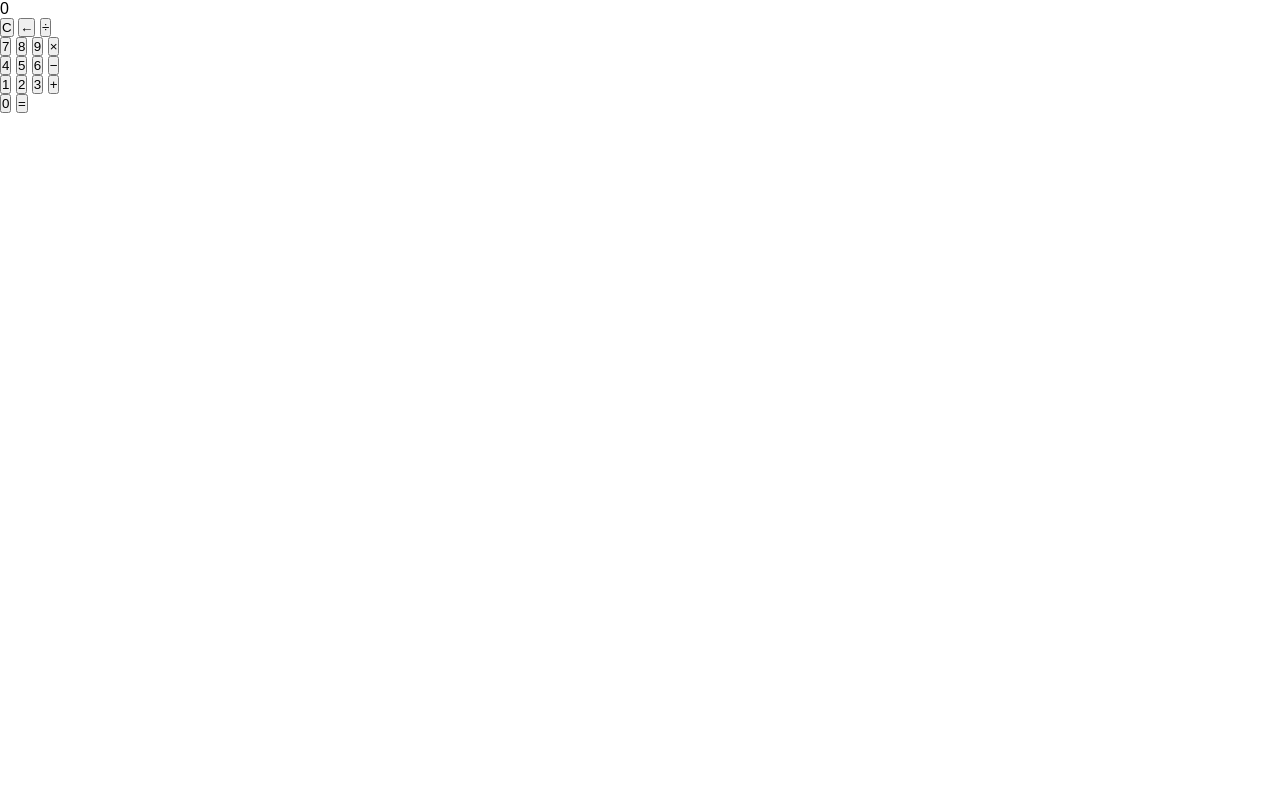
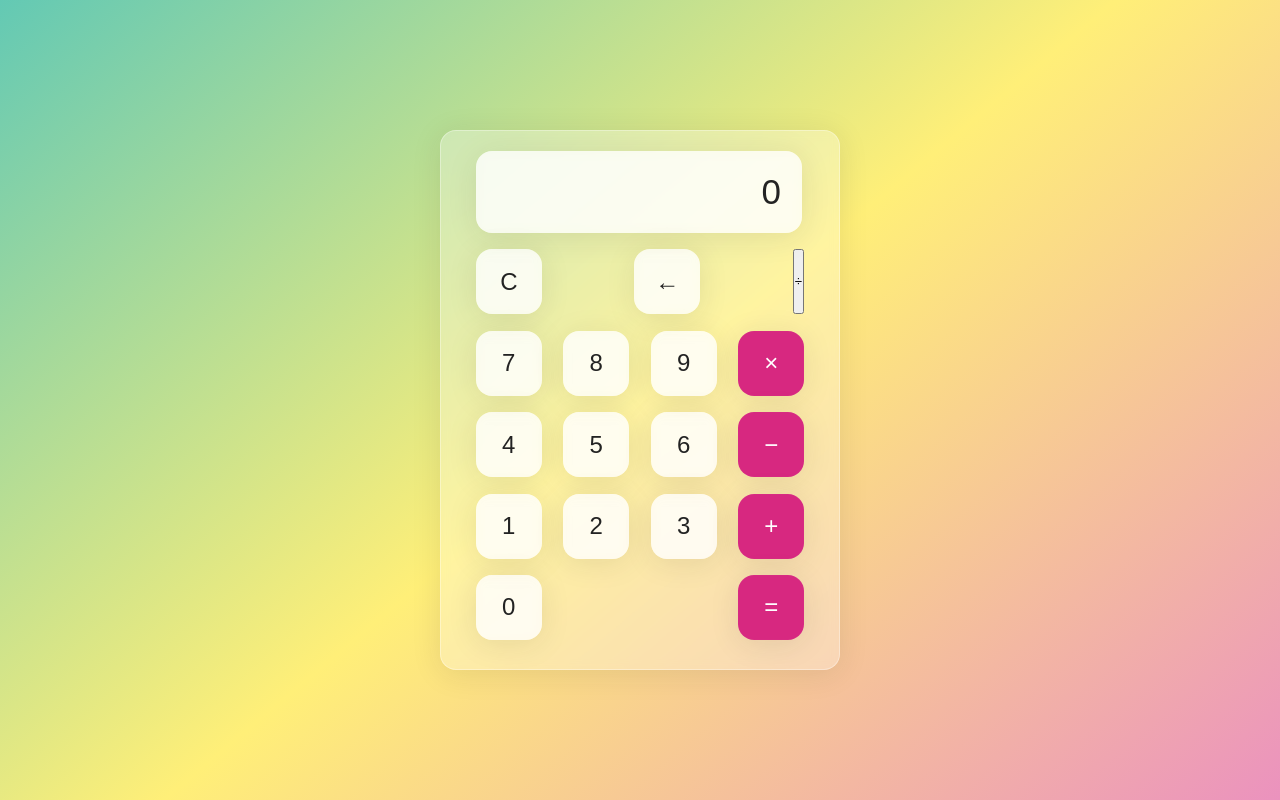
Before and after one commit to Irtaza2009/Calculator, a plain HTML site: page index.html in a window 1280 px wide. Drawn offline with Linux system fonts and the light colour scheme.

Commit message:
stylized all the elements

```diff
--- a/style.css
+++ b/style.css
@@ -13,7 +13,76 @@ html {
 
 body {
   align-items: center;
-  background-color: linear-gradient(320deg, #eb92be, #ffef78, #63c9b4);
+  background: linear-gradient(320deg, #eb92be, #ffef78, #63c9b4);
   display: flex;
   font-family: "Dosis", sans-serif;
+  font-display: swap;
+  height: inherit;
+  justify-content: center;
 }
+
+.wrapper {
+  backdrop-filter: blur(5.5px);
+  -webkit-backdrop-filter: blur(5.5px);
+  border-radius: 16px;
+  box-shadow: 0 4px 30px rgba(35, 35, 35, 0.1);
+  color: #232323;
+  backdrop-filter: blur(4px);
+  -webkit-backdrop-filter: blur(4px);
+  background: rgba(255, 255, 255, 0.3);
+  border: 1px solid rgba(255, 255, 255, 0.34);
+  flex-basis: 400px;
+  height: 540px;
+  padding: 20px 35px;
+}
+
+.screen {
+  backdrop-filter: blur(5.5px);
+  -webkit-backdrop-filter: blur(5.5px);
+  background: rgba(255, 255, 255, 0.75);
+  border: 1px solid rgba(255, 255, 255, 0.01);
+  border-radius: 16px;
+  box-shadow: 0 4px 30px rgba(35, 35, 35, 0.1);
+  color: #232323;
+  font-size: 35px;
+  overflow: auto;
+  padding: 20px;
+  text-align: right;
+  width: 326px;
+}
+
+.calc-button-row {
+  display: flex;
+  justify-content: space-between;
+  margin: 5% 0;
+}
+
+.calc-button {
+  backdrop-filter: blur(5.5px);
+  -webkit-backdrop-filter: blur(5.5px);
+  background: rgba(255, 255, 255, 0.75);
+  border: 1px solid rgba(255, 255, 255, 0.01);
+  border-radius: 16px;
+  box-shadow: 0 4px 30px rgba(35, 35, 35, 0.1);
+  color: #232323;
+  flex-basis: 20%;
+  font-family: inherit;
+  font-size: 24px;
+  height: 65px;
+}
+
+.calc-button:last-child {
+  backdrop-filter: blur(5.5px);
+  -webkit-backdrop-filter: blur(5.5px);
+  background: rgba(255, 255, 255, 0.75);
+  border: 1px solid rgba(255, 255, 255, 0.01);
+  border-radius: 16px;
+  box-shadow: 0 4px 30px rgba(35, 35, 35, 0.1);
+  color: #fff;
+  background: #d72880;
+}
+
+.calc-button:last-child:hover {
+  background-color: inherit;
+  color: inherit;
+}
```
